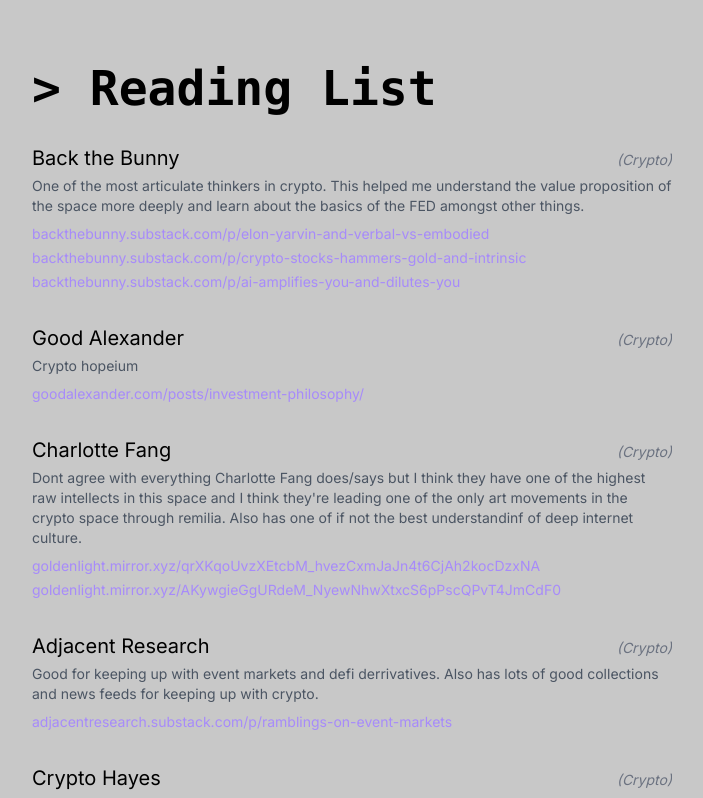
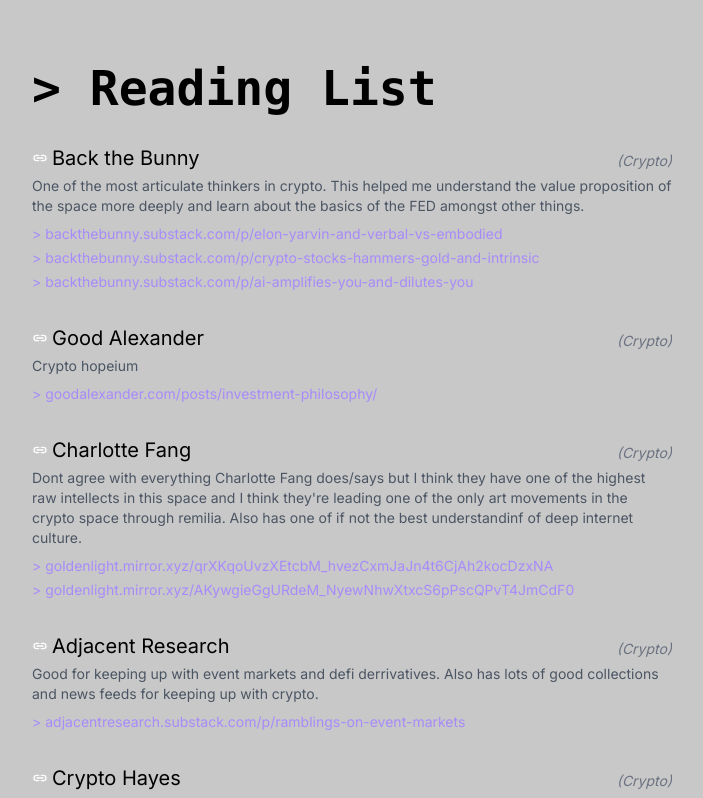
Before and after one commit to 0xGlake/home, a Next.js app: page /readingList in a window 1280 px wide. Shown: the top 798 px of the page, without its empty margins (288-991 px from the left). Built offline with nearby package versions, Linux system fonts and the light colour scheme.

Commit message:
add scearpo and add link svg

```diff
--- a/app/lib/ReadingListList.tsx
+++ b/app/lib/ReadingListList.tsx
@@ -206,5 +206,11 @@ export const readingList: ReadingListItemStruct[] = [
     name: "Lindy (PaulSkallas)",
     url: "https://lindynewsletter.beehiiv.com/",
     category: "Tech"
+  },
+  {
+    name: "Scearpo",
+    url: "https://twitter.com/Scearpo",
+    description: "Hilarious long form takes on general news and crypto.",
+    category: "Crypto"
   }
 ];
--- a/app/readingList/page.tsx
+++ b/app/readingList/page.tsx
@@ -11,10 +11,20 @@ const ReadingListItem: React.FC<ReadingListItemStruct> = ({ url, description, ca
       rel="noopener noreferrer"
       className="hover:underline inline-flex min-w-full items-baseline hover:text-violet-400"
     >
-      <span className="flex-grow text-xl">
-        {name}
-      </span>
-      <span className="ml-2 text-sm text-gray-500 italic">({category})</span>
+    <span className="flex-grow text-xl inline-flex items-center">
+      <svg width="16px" height="16px" viewBox="0 0 24 24" version="1.1" xmlns="http://www.w3.org/2000/svg" className="mr-1">
+        <g id="Page-1" stroke="none" strokeWidth="1" fill="none" fillRule="evenodd">
+          <g id="Link">
+            <rect id="Rectangle" fillRule="nonzero" x="0" y="0" width="24" height="24"></rect>
+            <path d="M14,16 L17,16 C19.2091,16 21,14.2091 21,12 L21,12 C21,9.79086 19.2091,8 17,8 L14,8" id="Path" className="stroke-white group-hover:stroke-violet-400" strokeWidth="2" strokeLinecap="round"></path>
+            <path d="M10,16 L7,16 C4.79086,16 3,14.2091 3,12 L3,12 C3,9.79086 4.79086,8 7,8 L10,8" id="Path" className="stroke-white group-hover:stroke-violet-400" strokeWidth="2" strokeLinecap="round"></path>
+            <line x1="7.5" y1="12" x2="16.5" y2="12" id="Path" className="stroke-white group-hover:stroke-violet-400" strokeWidth="2" strokeLinecap="round"></line>
+          </g>
+        </g>
+      </svg>
+      {name}
+    </span>
+    <span className="ml-2 text-sm text-gray-500 italic">({category})</span>
     </a>
     {description && (
       <p className="text-gray-600 text-sm mt-1 break-words whitespace-normal">
@@ -31,7 +41,7 @@ const ReadingListItem: React.FC<ReadingListItemStruct> = ({ url, description, ca
               rel="noopener noreferrer"
               className="text-violet-400 hover:text-violet-200 inline-flex items-center"
             >
-              {new URL(post).toString().replace('https://', '')}
+              &gt; {new URL(post).toString().replace('https://', '')}
             </a>
           </li>
         ))}
@@ -42,7 +52,6 @@ const ReadingListItem: React.FC<ReadingListItemStruct> = ({ url, description, ca
 
 export default function ReadingListPage() {
   return (
-    // centered on page
     <div className="max-w-2xl mx-auto px-4 py-8">
       <Link href="/" className="block text-5xl font-mono font-bold my-4 pb-4 pt-4 hover:text-violet-400">
       &gt; Reading List
```
